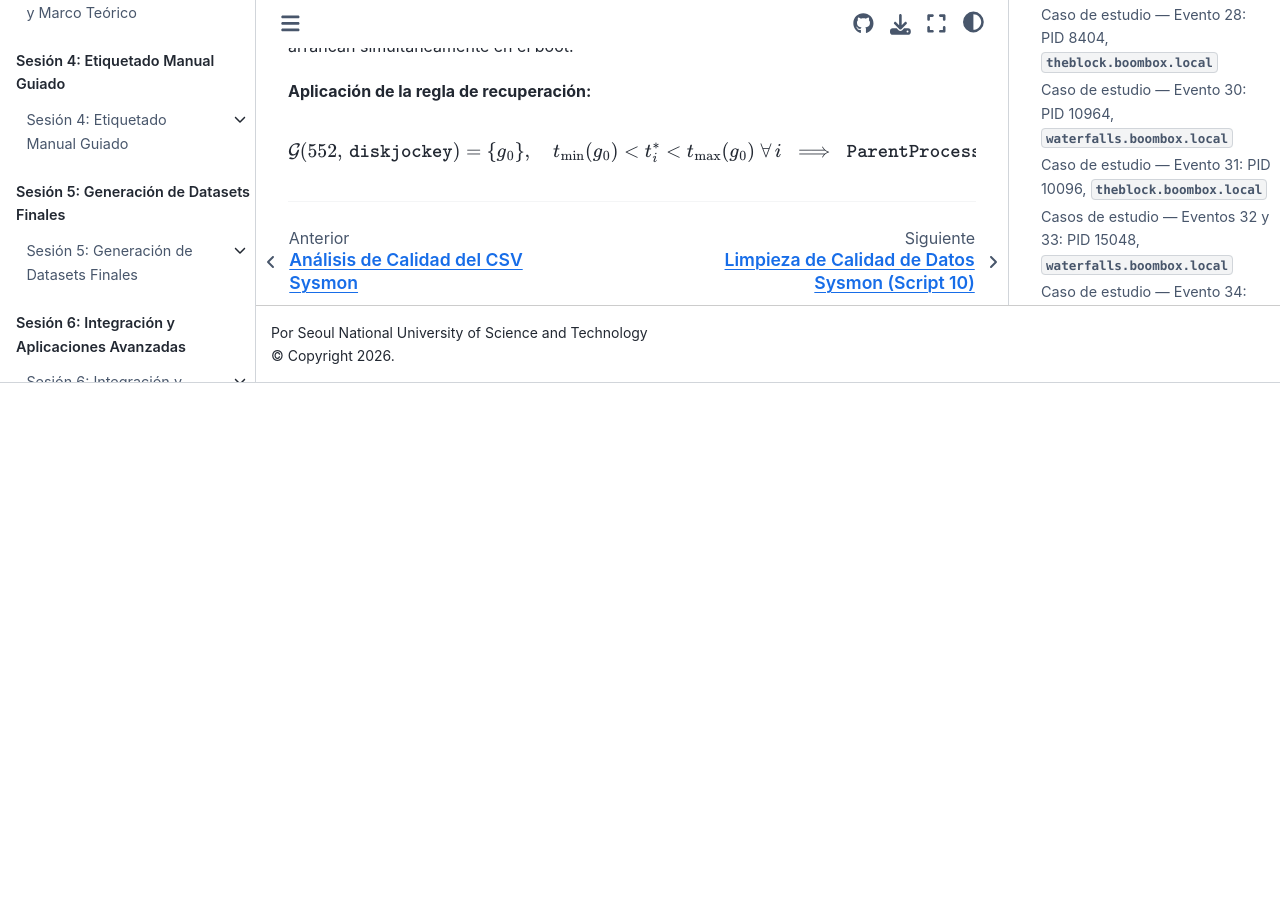
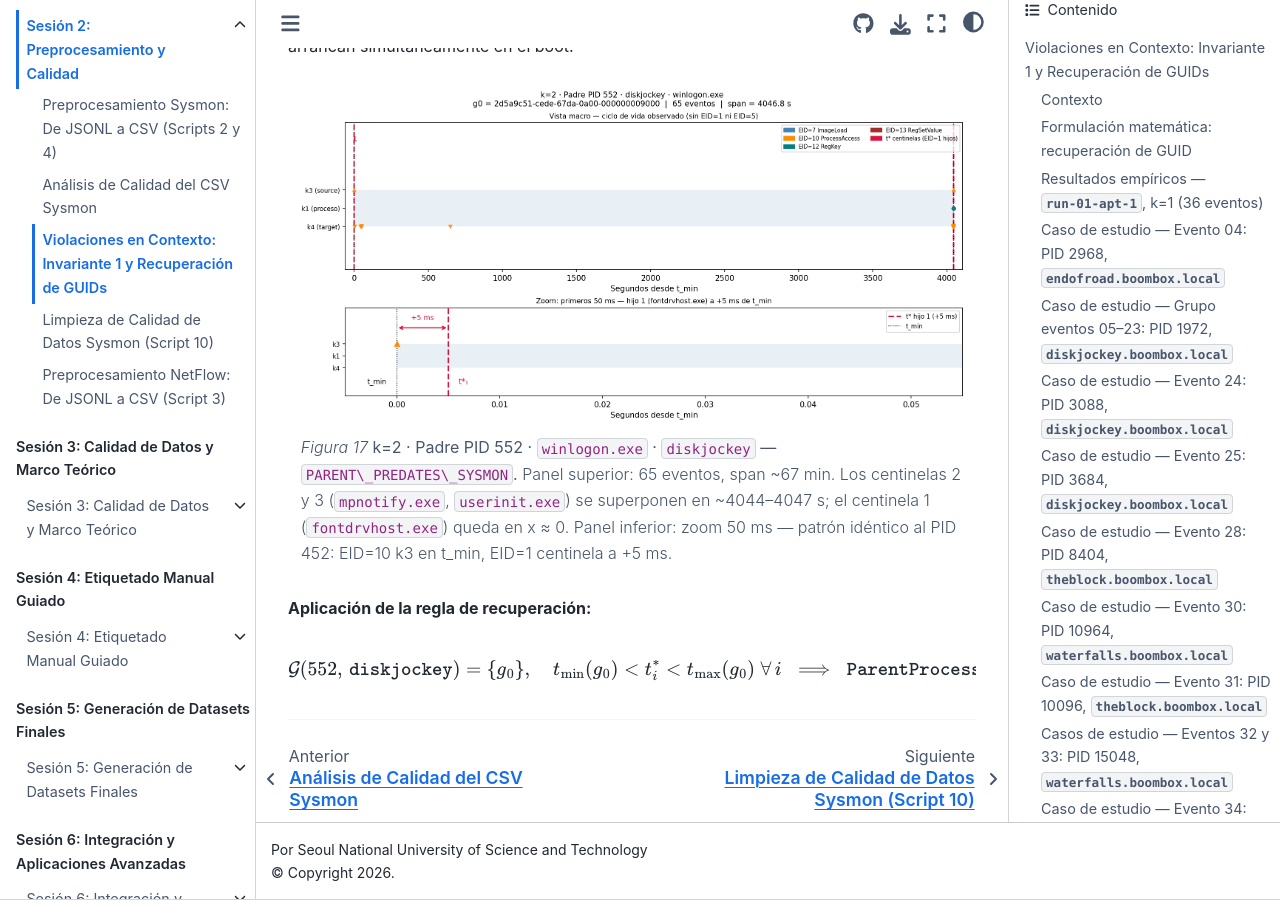
Before and after one commit to ollerenac/curso2026, a Jupyter Book: the page built from sesion-2/9-violaciones-en-contexto.md, in a window 1280 px wide and 900 px high, scrolled down 38176 px. Built offline with Jupyter Book 1.0.4 settings and Sphinx 7.4.7 and the Sphinx Book theme 1.1.4, drawn with Linux system fonts in a browser that asks for light colours; before the commit the page ends 38559 px from its top, so only the background shows below that.

Commit message:
analysis(sesion-2): add plot and MD update for k=2 PID 552 diskjockey
Add ev_k2_552_timeline.png (macro + zoom 50ms) and figure directive to MD.
Pattern identical to PID 452: EID=10 k3 at t_min, EID=1 sentinel at +5ms.

Co-Authored-By: Claude Sonnet 4.6 <noreply@anthropic.com>

````diff
--- a/sesion-2/9-violaciones-en-contexto.md
+++ b/sesion-2/9-violaciones-en-contexto.md
@@ -1437,6 +1437,17 @@ Los 3 hijos cubren extremos opuestos del ciclo de vida (~67 min):
 $t_{\min}(g_0) = $ 05:04:31.285 — idéntico al de PID 452 (`wininit.exe`):
 ambos procesos arrancan simultáneamente en el boot.
 
+```{figure} img/ev_k2_552_timeline.png
+:name: ev-k2-552-timeline
+:width: 100%
+
+**k=2 · Padre PID 552 · `winlogon.exe` · `diskjockey` — `PARENT\_PREDATES\_SYSMON`.**
+Panel superior: 65 eventos, span ~67 min. Los centinelas 2 y 3 (`mpnotify.exe`,
+`userinit.exe`) se superponen en ~4044–4047 s; el centinela 1 (`fontdrvhost.exe`)
+queda en x ≈ 0. Panel inferior: zoom 50 ms — patrón idéntico al PID 452:
+EID=10 k3 en t_min, EID=1 centinela a +5 ms.
+```
+
 **Aplicación de la regla de recuperación:**
 
 $$
````
Also changed, not shown: sesion-2/img/ev_k2_552_timeline.png (added), 1 other file.
